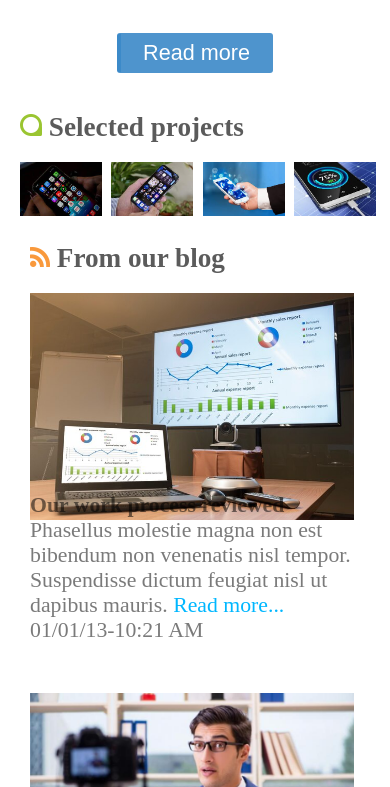
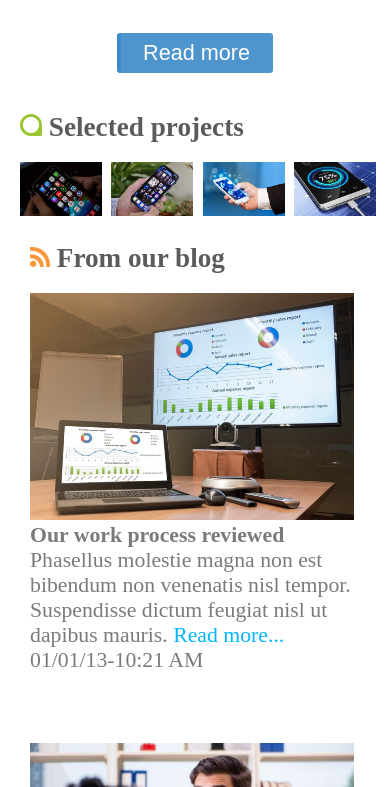
Before and after one commit to grajales100/grid, a plain HTML site: page index.html in a window 390 px wide. Shown: the part 3149-3936 px from the top of the page. Drawn offline with Linux system fonts and the light colour scheme.

Commit message:
nuevos cambios

```diff
--- a/css/Style.css
+++ b/css/Style.css
@@ -394,7 +394,7 @@ footer p {
     }
 }
 
-@media (max-width:768px) {
+@media (max-width:400px) {
     header{
         grid-template: 10px 1fr 2fr 10px / auto;
         height: 20vh;
@@ -471,7 +471,7 @@ footer p {
         grid-template:10px 1000px 0px 700px 0px 1px/ 30px 1fr 30px;
     }
     .abajo_izquierda{
-        grid-template-rows: 5% repeat(5, 200px) 5%;
+        grid-template-rows: 5% 230px 220px 230px 210px 200px 5%;
         grid-template-columns: 100%;
         gap: 0px;
     }
```
